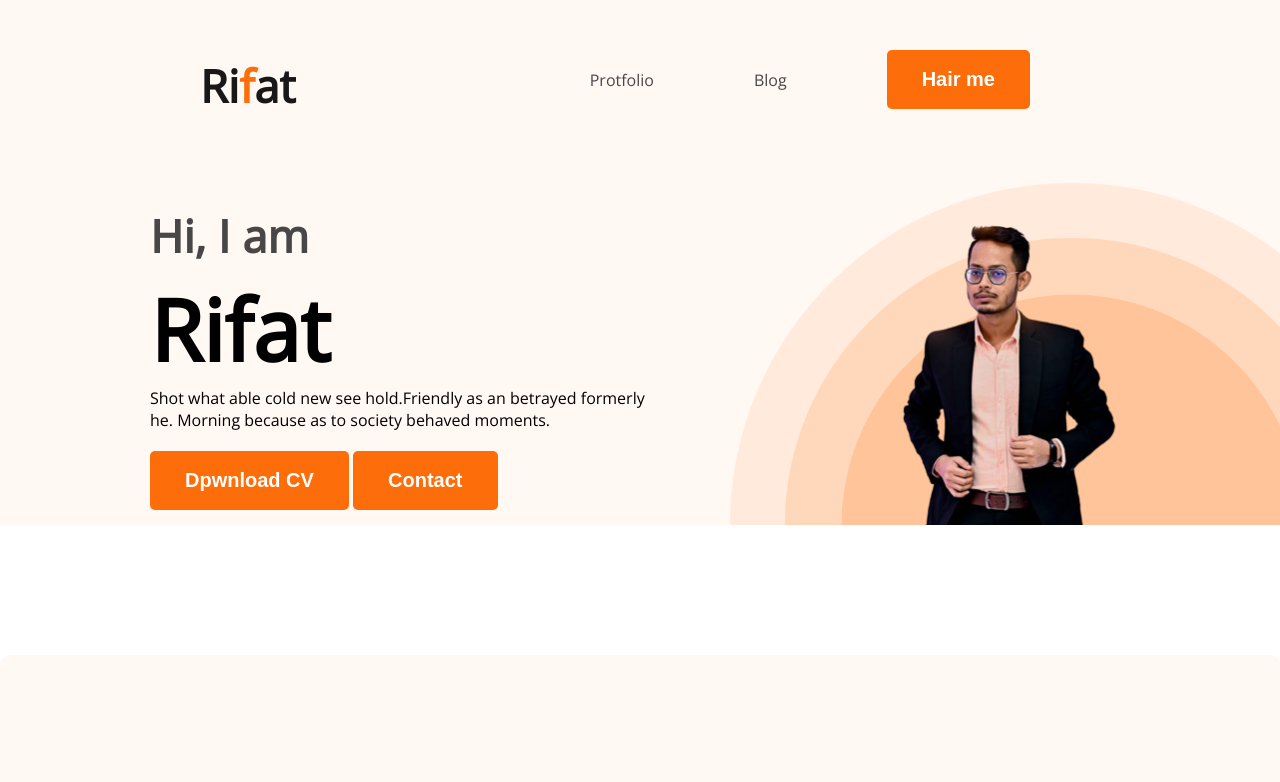
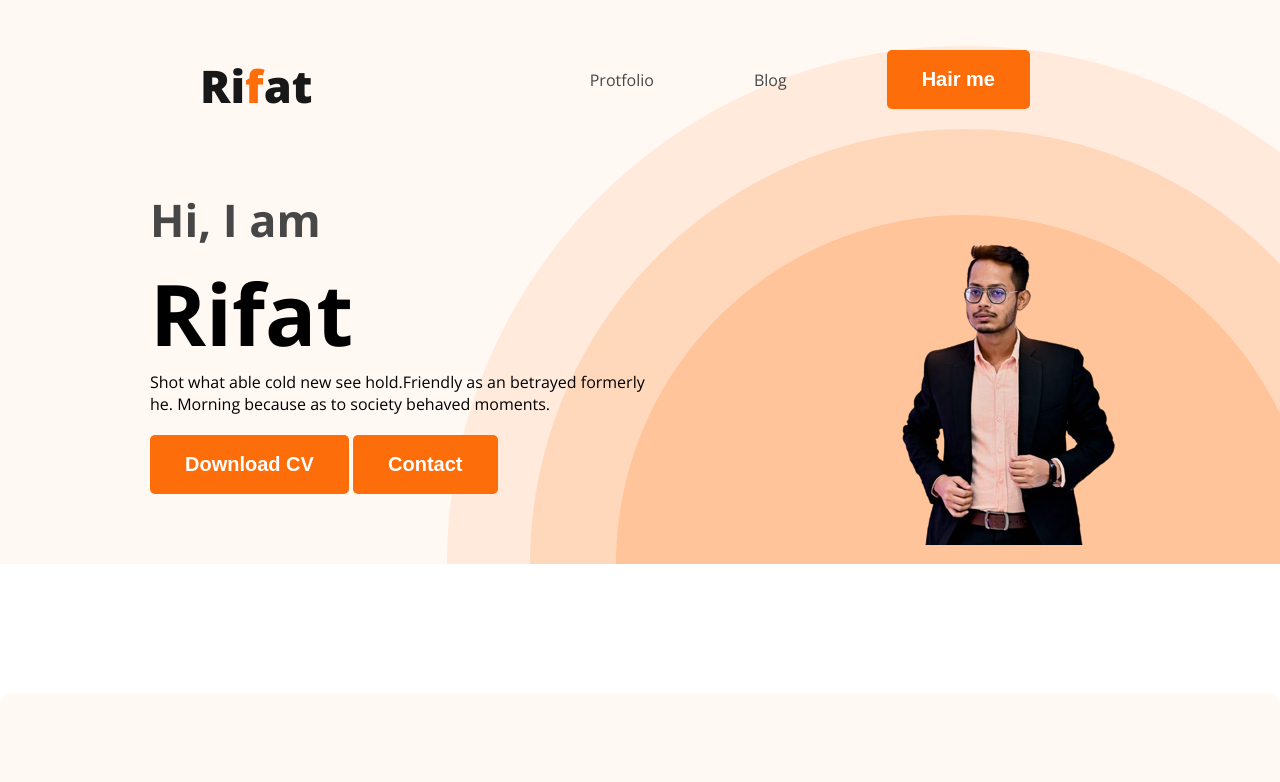
Before and after one commit to Rifat7717/my-protfolio, a plain HTML site: page index.html in a window 1280 px wide. Shown: the top 782 px of the page. Drawn offline with nearby package versions, Linux system fonts and the light colour scheme.

Commit message:
about me

```diff
--- a/index.html
+++ b/index.html
@@ -5,9 +5,8 @@
     <meta name="viewport" content="width=device-width, initial-scale=1.0">
     <title>Protfa-flip-horizontal</title>
     <link rel="preconnect" href="https://fonts.googleapis.com">
-<link rel="preconnect" href="https://fonts.gstatic.com" crossorigin>
-<link href="https://fonts.googleapis.com/css2?family=Open+Sans&display=swap" rel="stylesheet">
-
+    <link rel="preconnect" href="https://fonts.gstatic.com" crossorigin>
+    <link href="https://fonts.googleapis.com/css2?family=Open+Sans:ital,wght@0,400;0,700;0,800;1,800&display=swap" rel="stylesheet">
  <link rel="stylesheet" href="/styles/protfolio.css">
 </head>
 <body>
@@ -26,10 +25,12 @@
                 <h1 class="banner-title">Rifat</h1>
                 <p class="banner-description">Shot what able cold new see hold.Friendly as an betrayed formerly he.
                      Morning because as to society behaved moments.</p>
-                    <button class="btn-primary">Dpwnload CV</button>
+                    <button class="btn-primary">Download CV</button>
                     <button class="btn-primary">Contact</button>
             </div>
+
             <img class="profilepic" src="/images/rifat-removebg-preview.png" alt="">
+
         </div>
 
     </header>
--- a/styles/protfolio.css
+++ b/styles/protfolio.css
@@ -4,7 +4,7 @@
 }
 /* shared section */
 .section-title{
-    color: #181818);
+    color: #181818;
     text-align: center;
     font-size: 35px;
     font-weight: 700;
@@ -12,7 +12,7 @@
 }
 
 .section-description{
-    color: #757575);
+    color: #757575;
     text-align: center;
     font-size: 18px;
 }
@@ -20,6 +20,7 @@
 /* common font */
 body{
     font-family: 'Open Sans', sans-serif;
+
 }
 
 /* nav related style */
@@ -27,8 +28,9 @@ nav{
     display: flex;
     justify-content: space-between;
     margin: 0px 200px;
+
 }
-/* primary */
+
 .text-primary{
     color: #FD6E0A;
 }
@@ -40,6 +42,7 @@ nav{
      font-weight: 700;
      color: white;
      padding: 18px 35px;
+     margin-bottom: 200;
     }
 
 
@@ -48,6 +51,7 @@ nav{
     font-size: 45px;
     font-weight: 800;
     padding-top: 55px;
+    font-weight: 900;
 }
 
 nav > ul{
@@ -63,6 +67,7 @@ nav li{
 nav a{
     text-decoration: none;
     color: #474747;
+
 }
 
 /* header related style */
@@ -71,7 +76,7 @@ nav a{
     background-image: url(/images/header_bg.png);
     background-repeat: no-repeat;
     background-position: bottom right;
-    background-size: 550px;
+
 
 
 
@@ -85,13 +90,17 @@ nav a{
 }
 .banner-content{
     max-width: 500px;
+    margin-bottom: 70px;
 }
 
-.banner .profilepic{
-    width: 500px;
+.profilepic{
+    padding-left: 100px;
+    margin: 0px;
 
 
 }
+
+
 .banner-greeting{
     font-size: 45px;
     color: #474747;
```
